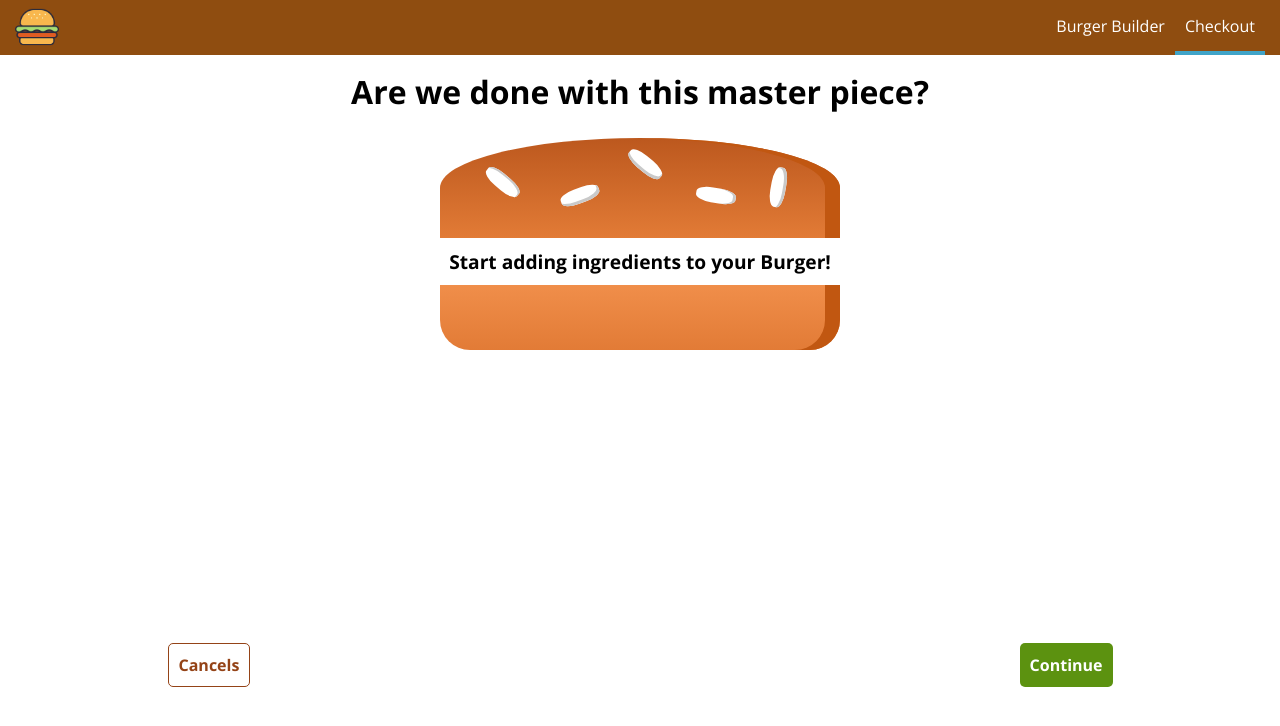
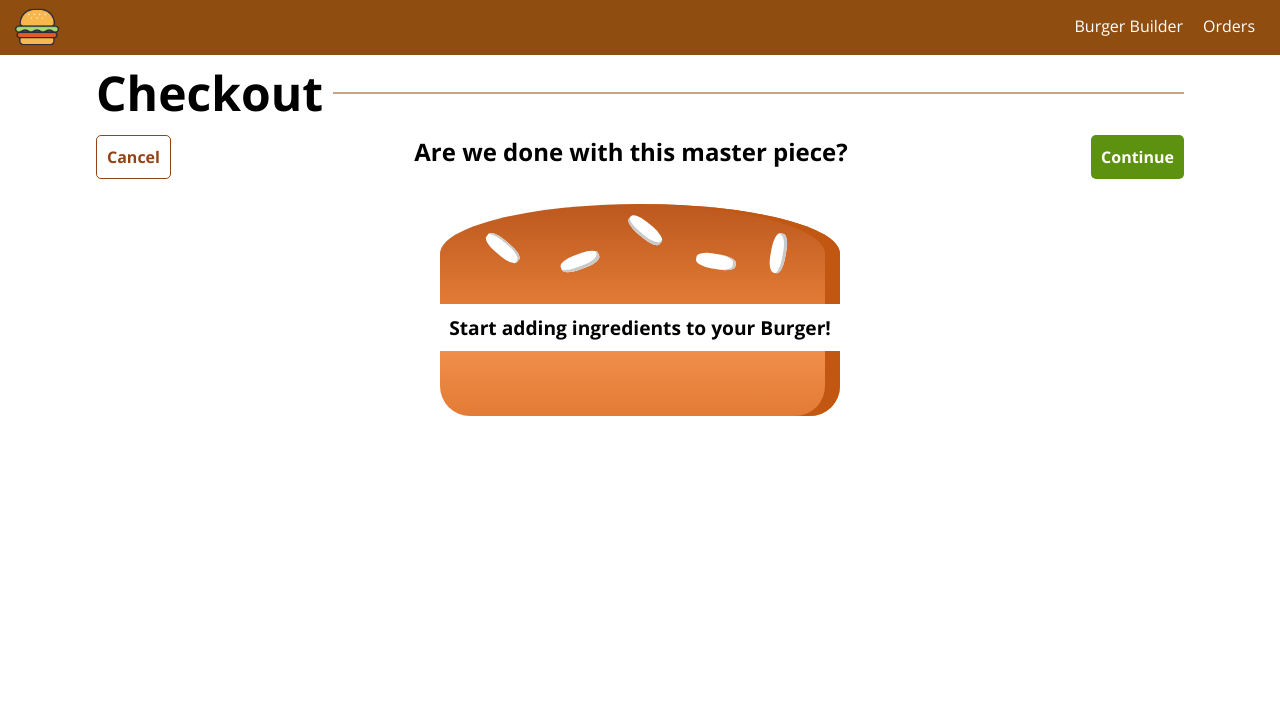
Before and after one commit to du-almeidalima/react-course, a React (Create React App) app: page /checkout in a window 1280 px wide. Shown: the top 726 px of the page. Built offline with nearby package versions, Linux system fonts and the light colour scheme.

Commit message:
Section 13: Orders Page and App Restyle

```diff
--- a/src/App.js
+++ b/src/App.js
@@ -3,6 +3,7 @@ import { BrowserRouter, Route, Switch } from "react-router-dom";
 import Layout from "./containers/Layout/Layout";
 import BurgerBuilder from "./containers/BurgerBuilder/BurgerBuilder";
 import Checkout from "./containers/Checkout/Checkout";
+import Orders from "./containers/Orders/Orders";
 
 function App() {
   return (
@@ -11,6 +12,7 @@ function App() {
         <Switch>
           <Route path="/" exact component={BurgerBuilder} />
           <Route path="/checkout" component={Checkout} />
+          <Route path="/orders" component={Orders} />
         </Switch>
       </Layout>
     </BrowserRouter>
--- a/src/components/Checkout/CheckoutSummary/CheckoutSummary.module.css
+++ /dev/null
@@ -1,23 +0,0 @@
-.CheckoutSummaryWrapper {
-    margin: 0 auto;
-    width: 90%;
-}
-
-.BurgerContainer {
-    margin: calc(3 * var(--padding)) auto;
-}
-
-.Title {
-    text-align: center;
-}
-
-.ActionWrapper {
-    display: flex;
-    justify-content: space-between;
-}
-
-@media (min-width: 768px) {
-    .CheckoutSummaryWrapper {
-        width: 75%;
-    }
-}
--- a/src/components/Navigation/NavigationItems/NavigationItem/NavigationItem.js
+++ b/src/components/Navigation/NavigationItems/NavigationItem/NavigationItem.js
@@ -4,11 +4,7 @@ import NavigationItemStyle from './NavigationItem.module.css';
 
 const navigationItem = props => (
   <li className={NavigationItemStyle.NavigationItem}>
-    <NavLink to={props.link}
-      activeClassName={NavigationItemStyle.Active}
-      className={NavigationItemStyle.Link}
-      exact
-    >
+    <NavLink exact={props.exact} to={props.link} activeClassName={NavigationItemStyle.Active} className={NavigationItemStyle.Link} >
       {props.children}
     </NavLink>
   </li>
--- a/src/components/Navigation/NavigationItems/NavigationItems.js
+++ b/src/components/Navigation/NavigationItems/NavigationItems.js
@@ -4,8 +4,8 @@ import NavigationItem from './NavigationItem/NavigationItem';
 
 const navigationItems = () => (
   <ul className={NavigationItemsStyle.NavigationItemsWrapper}>
-    <NavigationItem link={'/'}>Burger Builder</NavigationItem>
-    <NavigationItem link={'/checkout'}>Checkout</NavigationItem>
+    <NavigationItem link={'/'} exact>Burger Builder</NavigationItem>
+    <NavigationItem link={'/orders'}>Orders</NavigationItem>
   </ul>
 );
 
--- a/src/components/Checkout/CheckoutSummary/CheckoutSummary.js
+++ b/src/components/Order/CheckoutSummary/CheckoutSummary.js
@@ -17,17 +17,17 @@ class CheckoutSummary extends Component {
     render() {
         return (
             <div className={CheckoutSummaryStyle.CheckoutSummaryWrapper}>
-                <h1 className={CheckoutSummaryStyle.Title}>Are we done with this master piece?</h1>
+                <div className={CheckoutSummaryStyle.TitleHeader}>
+                    <Button classes={CheckoutSummaryStyle.Cancel} type="Danger" fillStyle="Outline" onClick={this.cancelHandler}>
+                        Cancel
+                    </Button>
+                    <h2 className={CheckoutSummaryStyle.Title}>Are we done with this master piece?</h2>
+                    <Button classes={CheckoutSummaryStyle.Continue} type="Success" fillStyle="Full" onClick={this.continueHandler}>
+                        Continue
+                    </Button>
+                </div>
                 <div className={CheckoutSummaryStyle.BurgerContainer}>
                     <Burger ingredients={this.props.ingredients}/>
-                </div>
-                <div className={CheckoutSummaryStyle.ActionWrapper}>
-                    <Button type="Danger" fillStyle="Outline" onClick={this.cancelHandler} styles={{marginRight: '10px'}}>
-                        Cancels
-                    </Button>
-                    <Button type="Success" fillStyle="Full" onClick={this.continueHandler}>
-                        Continue
-                    </Button>
                 </div>
             </div>
         );
--- /dev/null
+++ b/src/components/Order/CheckoutSummary/CheckoutSummary.module.css
@@ -0,0 +1,35 @@
+.CheckoutSummaryWrapper {
+    margin: 0 auto;
+    width: 100%;
+}
+
+.BurgerContainer {
+    margin: calc(3 * var(--padding)) auto;
+}
+
+.TitleHeader {
+    display: flex;
+    justify-content: space-between;
+    text-align: center;
+}
+
+@media (max-width: 576px) {
+    .TitleHeader {
+        flex-direction: column;
+    }
+
+    .TitleHeader > .Title {
+        text-align: left;
+        order: 1;
+        margin-bottom: var(--padding);
+    }
+
+    .TitleHeader > .Continue {
+        order: 2;
+        margin-bottom: var(--padding);
+    }
+
+    .TitleHeader > .Cancel {
+        order: 3;
+    }
+  }
--- /dev/null
+++ b/src/components/Order/Order.js
@@ -0,0 +1,13 @@
+import React from 'react';
+import OrderStyle from './Order.module.css';
+
+const Order = (props) => {
+  return (
+    <div className={OrderStyle.OrderWrapper}>
+      <span>Ingredients</span>
+      <span>Price: <strong>R$5.00</strong></span>
+    </div>
+  )
+}
+
+export default Order;
--- /dev/null
+++ b/src/components/Order/Order.module.css
@@ -0,0 +1,10 @@
+.OrderWrapper {
+  display: flex;
+  justify-content: space-between;
+  font-size: 1.5rem;
+  border: 1px solid #eee;
+  box-shadow: 0 2px 3px #ccc;
+  width: 100%;
+  padding: calc(2 * var(--padding));
+  margin: calc(2 * var(--padding)) auto;
+}
--- a/src/containers/Checkout/Checkout.js
+++ b/src/containers/Checkout/Checkout.js
@@ -1,7 +1,7 @@
 import React, {Component} from 'react';
 import { Route } from 'react-router-dom';
 
-import CheckoutSummary from '../../components/Checkout/CheckoutSummary/CheckoutSummary';
+import CheckoutSummary from '../../components/Order/CheckoutSummary/CheckoutSummary';
 import Contact from './Contact/Contact';
 
 class Checkout extends Component {
@@ -30,6 +30,7 @@ class Checkout extends Component {
     render() {
         return (
             <div>
+                <h1 className="PageTitle">Checkout</h1>
                 <CheckoutSummary ingredients={this.state.ingredients} />
                 {/* Using 'render' to pass props */}
                 <Route path={this.props.match.path + '/contact'}
--- a/src/containers/Layout/Layout.module.css
+++ b/src/containers/Layout/Layout.module.css
@@ -1,5 +1,18 @@
 .LayoutContainer {
-  margin-top: calc(55px + var(--padding));
+  width: 95%;
   height: 100%;
-  padding: calc(var(--padding) * 2);
+  margin: calc(55px + var(--padding)) auto 0 auto;
 }
+
+
+@media (min-width: 992px) {
+  .LayoutContainer {
+    width: 75%;
+  }
+}
+
+@media (min-width: 768px) {
+  .LayoutContainer {
+    width: 85%;
+  }
+}
--- /dev/null
+++ b/src/containers/Orders/Orders.js
@@ -0,0 +1,15 @@
+import React, { Component } from 'react'
+import Order from '../../components/Order/Order'
+
+export default class Orders extends Component {
+  render() {
+    return (
+      <div>
+        <h1 className="PageTitle">Orders</h1>
+        <Order />
+        <Order />
+        <Order />
+      </div>
+    )
+  }
+}
--- a/src/index.css
+++ b/src/index.css
@@ -31,3 +31,24 @@ code {
   font-family: source-code-pro, Menlo, Monaco, Consolas, 'Courier New',
     monospace;
 }
+
+.Container {
+  width: 90%;
+  height: 100vh;
+}
+
+.PageTitle {
+  display: flex;
+  align-items: center;
+  font-size: 3rem;
+  margin-bottom: calc(2 * var(--padding));
+}
+
+.PageTitle::after {
+  content: '';
+  flex: 1;
+  height: 2px;
+  opacity: 0.5;
+  margin-left: calc(2 * var(--padding));
+  background-color: var(--brown-100);
+}
```
